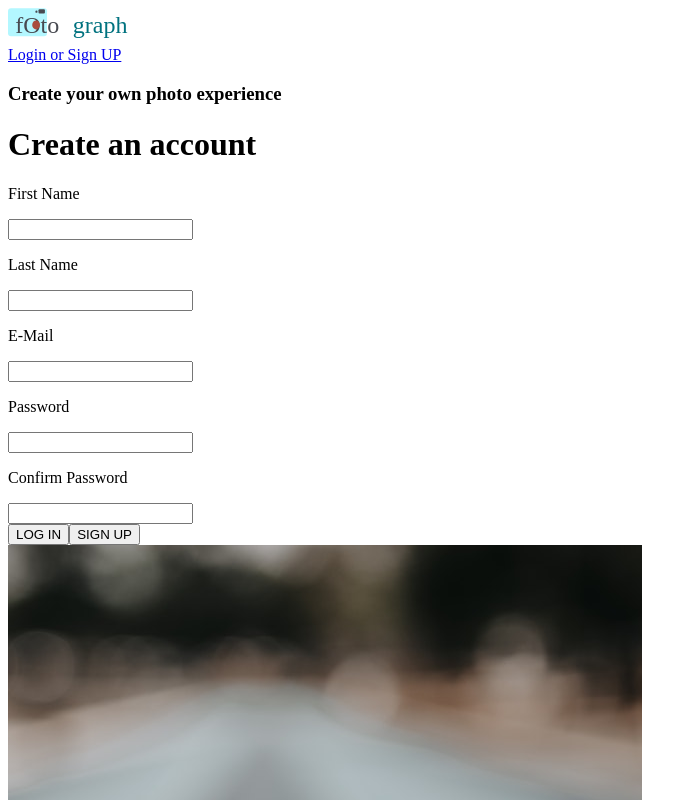
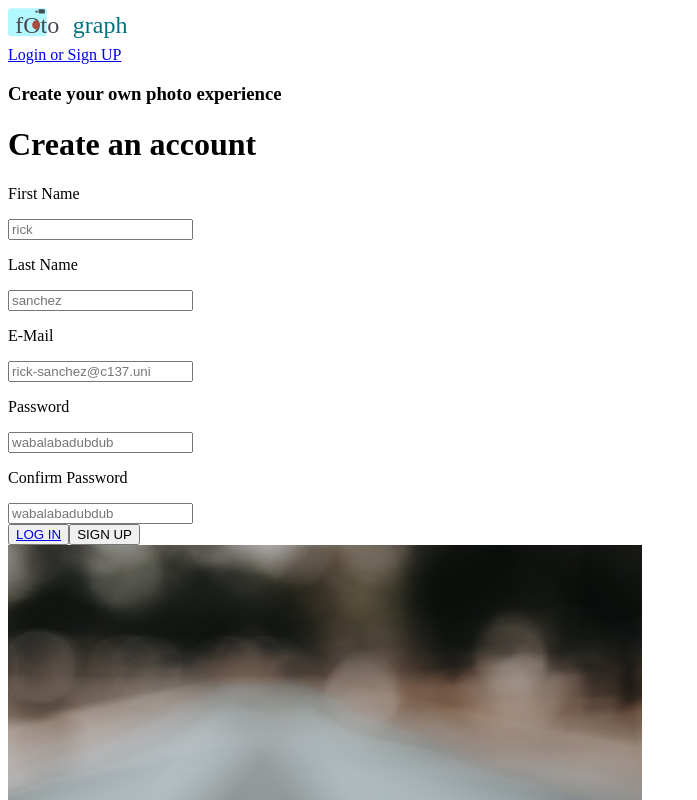
Before and after one commit to art-portfolio-bw/art-portfolio-FE-Jacob-Tonna, a React (Create React App) app in the folder fotograph-app/: page /SignUp in a window 1280 px wide. Shown: the top 800 px of the page, without its empty margins (0-697 px from the left). Built offline with nearby package versions, Linux system fonts and the light colour scheme.

Commit message:
Update SignUp.jsx
added swithing forums based on button click

```diff
--- a/fotograph-app/src/components/auth/SignUp.jsx
+++ b/fotograph-app/src/components/auth/SignUp.jsx
@@ -1,7 +1,10 @@
 import React, { Component } from 'react';
+import { connect } from 'react-redux';
+import { Link } from 'react-router-dom';
 
 import signUpImage from '../../assets/login.jfif'
 
+import {register} from '../../actions';
 
 class SignUp extends Component {
 	constructor(){
@@ -44,21 +47,21 @@ class SignUp extends Component {
 						<div className="form-row">
 							<div className="form-column">
 								<p>First Name</p>
-								<input type="text"/>
+								<input type="text" placeholder='rick' />
 							</div>
 							<div className="form-column">
 								<p>Last Name</p>
-								<input type="text"/>
+								<input type="text" placeholder='sanchez' />
 							</div>
 						</div>
 						<p>E-Mail</p>
-						<input type="text"/>
+						<input type="text" placeholder='rick-sanchez@c137.uni' />
 						<p>Password</p>
-						<input type="password"/>
+						<input type="password" placeholder='wabalabadubdub'/>
 						<p>Confirm Password</p>
-						<input type="password"/>
+						<input type="password" placeholder='wabalabadubdub' />
 						<div className="form-buttons">
-							<button>LOG IN</button>
+							<button> <Link to='/LogIn'> LOG IN </Link></button>
 							<button>SIGN UP</button>
 						</div>
 					</form>
```
